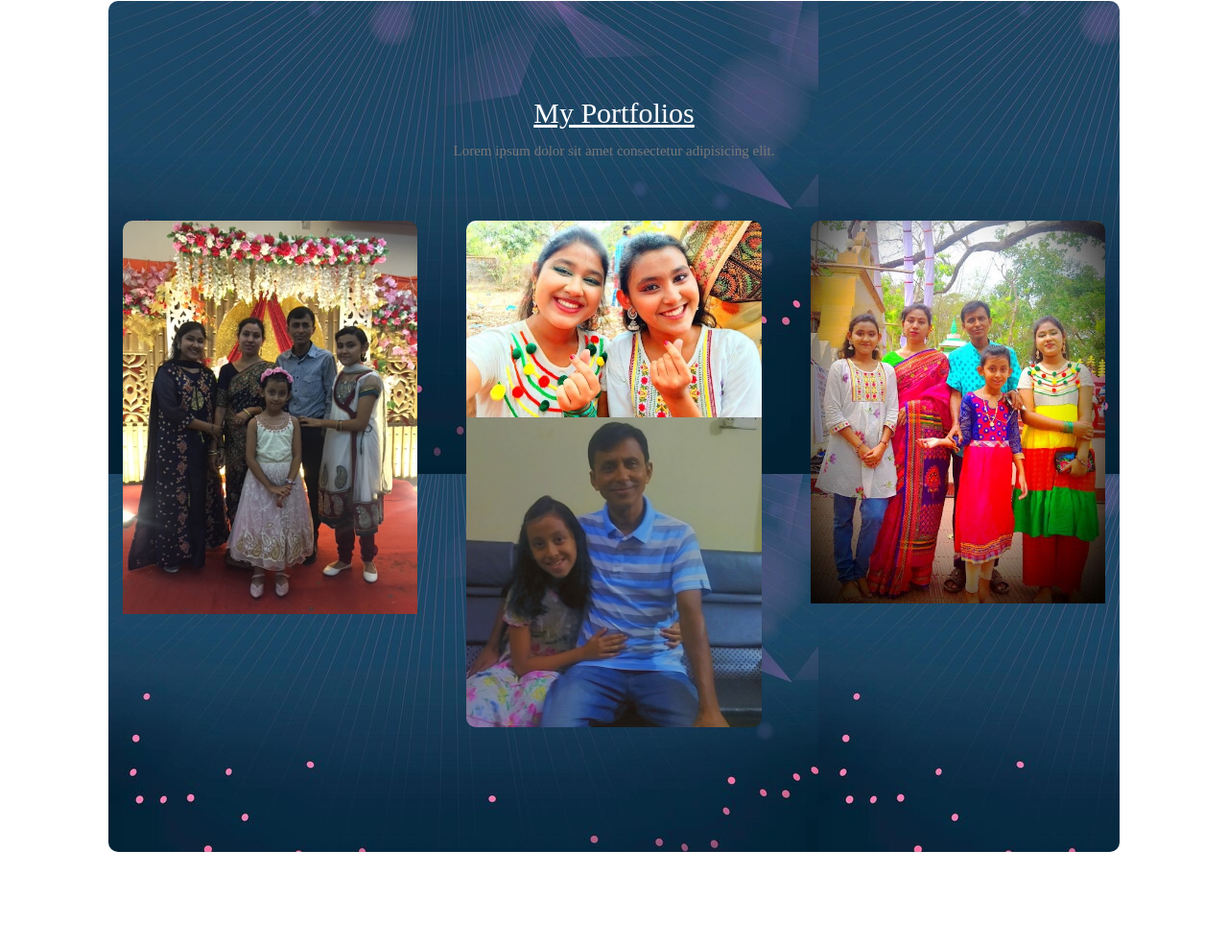
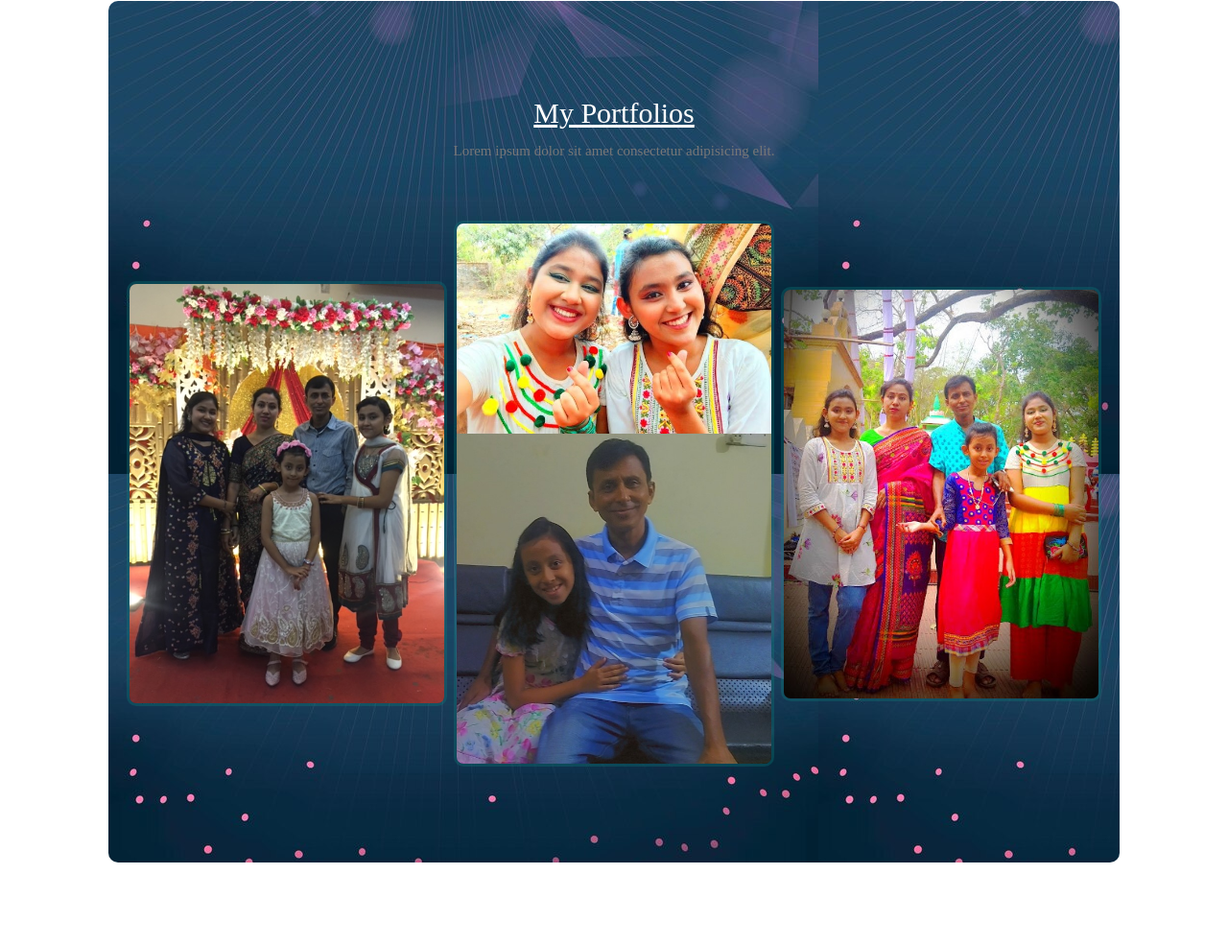
Before and after one commit to BD-Satadal/My-first-webdesing, a plain HTML site: page Index.html in a window 1280 px wide. Shown: the part 2389-3374 px from the top of the page at 96% size. Drawn offline with Linux system fonts and the light colour scheme.

Commit message:
Add files via upload
Revised upload

```diff
--- a/style.css
+++ b/style.css
@@ -381,11 +381,13 @@ nav span{
 }
 
 .portfolios-col{
-    flex-basis: 30%;
+    flex-basis: 32%;
     border-radius: 10px;
     margin-bottom: 30px;
     position: relative;
     overflow: hidden;
+    border:3px solid rgba(11, 129, 123, 0.3);
+    margin:auto;
 
 }
 
```
